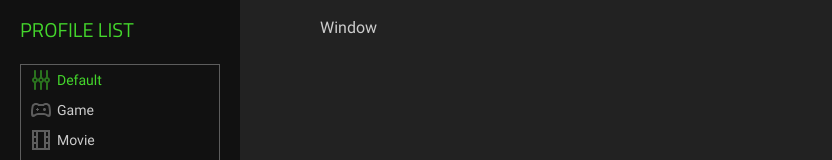
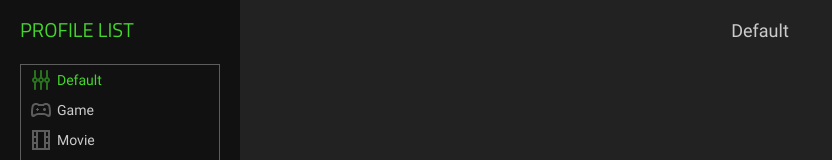
Before and after one commit to gohguancheng/rz-profile, a React (Create React App) app: page / in a window 1280 px wide. Shown: the top 160 px of the page, without its empty margins (0-832 px from the left). Built offline with nearby package versions, Linux system fonts and the light colour scheme.

Commit message:
add window content

```diff
--- a/src/components/Window/Window.css
+++ b/src/components/Window/Window.css
@@ -8,3 +8,14 @@
   overflow-x: hidden;
   flex: 1 1 auto;
 }
+
+.thx-window > h1 {
+  text-align: center;
+  color: #ccc;
+  font-weight: normal;
+  font-size: 18px;
+  line-height: 22px;
+  margin: 0;
+  margin-bottom: 20px;
+  text-transform: capitalize;
+}
--- a/src/components/Window/Window.js
+++ b/src/components/Window/Window.js
@@ -1,5 +1,17 @@
+import { useSelector } from "react-redux";
 import "./Window.css";
 
 export function Window() {
-  return <div className="thx-window">Window</div>;
+  const { profiles, selectedId, editSelected } = useSelector(
+    (state) => state.profiles
+  );
+  const { textInput } = useSelector((state) => state.appState);
+
+  const { label } = profiles.find(({ id }) => id === selectedId) || {};
+  const title = editSelected ? textInput : label;
+  return (
+    <div className="thx-window">
+      <h1>{title}</h1>
+    </div>
+  );
 }
```
